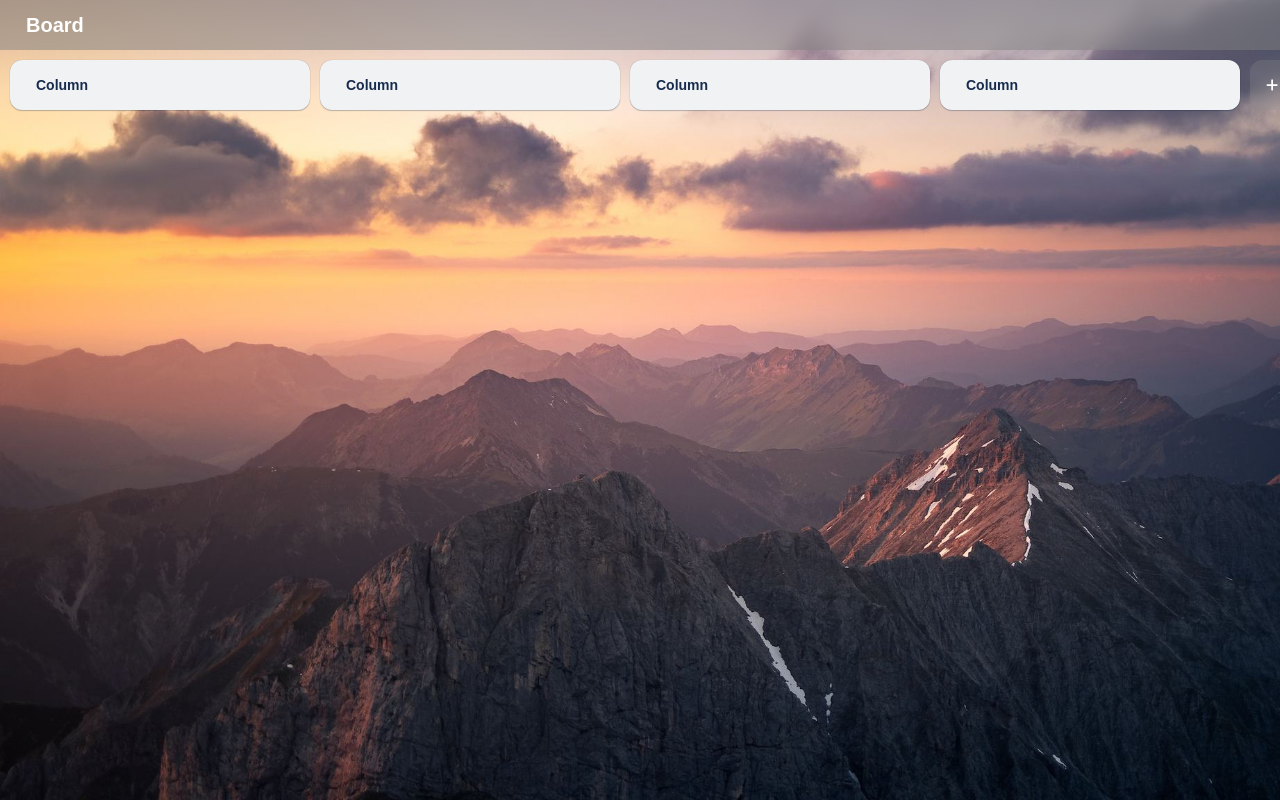
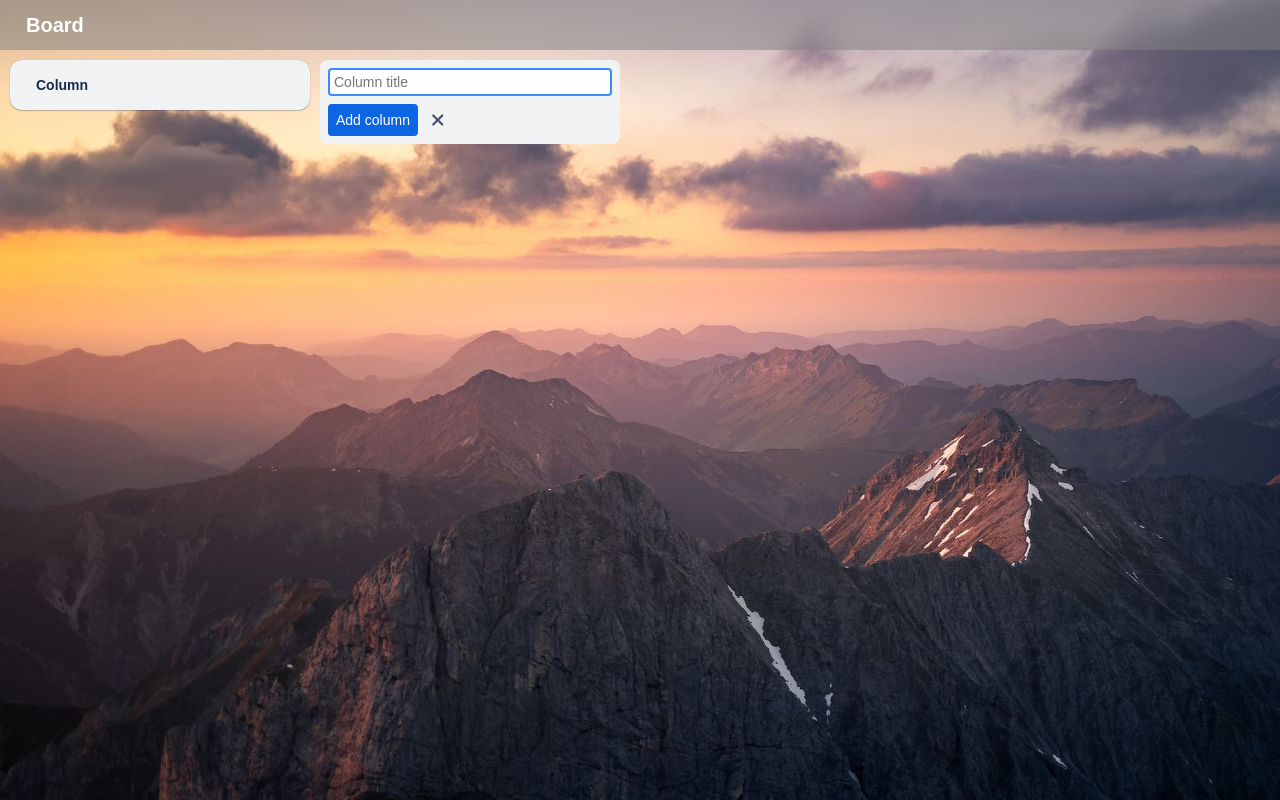
Before and after one commit to Tapio-adro/tasks-board, a React (Vite) app: page / in a window 1280 px wide. Both pictures are taken after a click on the button "Add a column". Built offline with nearby package versions, Linux system fonts and the light colour scheme.

Commit message:
Advanced columns creation

```diff
--- a/package.json
+++ b/package.json
@@ -22,6 +22,8 @@
     "react": "^18.2.0",
     "react-18-input-autosize": "^3.0.0",
     "react-dom": "^18.2.0",
+    "react-hotkeys": "^2.0.0",
+    "react-hotkeys-hook": "^4.4.1",
     "react-outside-click-handler": "^1.3.0",
     "styled-components": "^6.0.7",
     "use-immer": "^0.9.0",
--- /dev/null
+++ b/src/assets/shared/sharedComponents.tsx
@@ -0,0 +1,3 @@
+export const  = styled.`
+
+`;
--- a/src/assets/shared/types.ts
+++ b/src/assets/shared/types.ts
@@ -9,6 +9,6 @@ export type BoardColumn = {
 }
 
 export type BoardColumnAction =
-  | { type: 'added' }
+  | { type: 'added', title: string }
   | { type: 'renamed'; boardColumn: BoardColumn }
   | { type: 'deleted'; id: string };
--- a/src/assets/style/style.sass
+++ b/src/assets/style/style.sass
@@ -1,2 +1,8 @@
 *
+  font-size: 14px
   font-family: sans-serif
+input[type=text]
+  border: 2px solid #388BFF
+  border-radius: 4px
+input[type=text]::placeholder
+  font-weight: normal
--- a/src/assets/style/styleReset.css
+++ b/src/assets/style/styleReset.css
@@ -3,6 +3,7 @@
   margin: 0;
 }
 button {
+  appearance: none;
   background: none repeat scroll 0 0 transparent;
   border: medium none;
   border-spacing: 0;
@@ -16,6 +17,12 @@ button {
   text-decoration: none;
   text-indent: 0;
 }
+textarea:focus, input:focus {
+  outline: none;
+}
+button {
+  cursor: pointer;
+}
 /* input {
   all: unset;
 } */
--- /dev/null
+++ b/src/components/AddColumnButton.tsx
@@ -0,0 +1,159 @@
+import { FontAwesomeIcon } from '@fortawesome/react-fontawesome'
+import { faPlus, faXmark } from "@fortawesome/free-solid-svg-icons";
+import { useBoardColumnsDispatch } from '../contexts/BoardColumnsContext';
+import styled, { css } from 'styled-components';
+import { useEffect, useRef, useState } from 'react';
+import { useHotkeys } from 'react-hotkeys-hook';
+import OutsideClickHandler from 'react-outside-click-handler';
+
+
+interface ButtonProps {
+  readonly $isActive: boolean;
+}
+
+const AddColumnWrapper = styled.div<ButtonProps>`
+  background-color: #6d6c6c39;
+  height: 50px;
+  backdrop-filter: blur(4px);
+  font-size: 14px;
+  transition: 0.25s;
+  padding: 8px;
+  position: relative;
+  overflow: hidden;
+  border-radius: 8px;
+  ${props => props.$isActive && css`
+    height: 84px;
+    background-color: #f1f2f4;
+    cursor: auto;
+  `};
+  &:hover {
+    background-color: ${props => props.$isActive ? '#f1f2f4' : '#96969616'};
+  }
+`;
+const StyledAddColumnButton = styled.button`
+  top: 0;
+  left: 0;
+  position: absolute;
+  padding-left: 16px;
+  color: #fff;
+  width: 100%;
+  height: 50px;
+  cursor: pointer;
+  flex-grow: 1;
+`;
+const Input = styled.input`
+  font-weight: bold;
+  font-size: 14px;
+  padding: 4px;
+  color: #172b4d;
+  width: 100%;
+`;
+const ButtonsContainer = styled.div`
+  display: flex;
+  margin-top: 8px;
+`;
+const ConfirmButton = styled.button`
+  min-height: 32px;
+  background-color: #0C66E4;
+  padding: 4px 8px;
+  color: #fff;
+  border-radius: 4px;
+  &:hover {
+    opacity: 0.8;
+  }
+`;
+const CancelButton = styled.button`
+  height: 32px;
+  width: 32px;
+  display: flex;
+  justify-content: center;
+  align-items: center;
+  color: #44546F;
+  margin-left: 4px;
+  border-radius: 4px;
+  &:hover {
+    background-color: #8d8d8d28;
+  }
+  svg {
+    font-weight: normal;
+    font-size: 18px;
+  }
+`;
+
+
+export default function AddColumnButton() {
+  const dispatch = useBoardColumnsDispatch();
+
+  const [isActive, setIsActive] = useState<boolean>(false);
+
+  const inputRef = useRef<HTMLInputElement | null>(null);
+
+  useEffect(() => {
+    if (isActive && inputRef.current) {
+      inputRef.current.focus();
+    }
+  }, [isActive]);
+
+  useHotkeys('enter', confirmAddingColumn, {enableOnFormTags: true})
+  useHotkeys('esc', cancelAddingColumn, {enableOnFormTags: true})
+
+  function startAddingColumn() {
+    if (isActive) return;
+
+    setIsActive(true)
+  }
+  function confirmAddingColumn() {
+    if (!isActive || inputRef.current == null || inputRef.current.value == '') {
+      if (inputRef.current) {
+        inputRef.current.focus();
+      }
+      return;
+    }
+
+    dispatch({
+      type: 'added',
+      title: inputRef.current.value
+    })
+
+    inputRef.current.value = ''
+    inputRef.current.focus();
+  }
+  function cancelAddingColumn() {
+    if (!isActive) return;
+
+    setIsActive(false)
+  }
+
+
+
+  const addColumnButton = isActive ? null : (
+    <StyledAddColumnButton
+      onClick={startAddingColumn}
+    >
+      <FontAwesomeIcon icon={faPlus}/>&nbsp;
+      Add a column
+    </StyledAddColumnButton>
+  )
+  const addColumnMenu = isActive ? (
+    <>
+      <Input ref={inputRef} type="text" placeholder='Column title' />
+      <ButtonsContainer>
+        <ConfirmButton onClick={confirmAddingColumn}>Add column</ConfirmButton>
+        <CancelButton onClick={cancelAddingColumn}>
+          <FontAwesomeIcon icon={faXmark} />
+        </CancelButton>
+      </ButtonsContainer>
+    </>
+  ) : null
+
+  return (
+    <OutsideClickHandler onOutsideClick={() => cancelAddingColumn()}>
+      <AddColumnWrapper
+        $isActive={isActive}
+      >
+        {addColumnButton}
+        {addColumnMenu}
+      </AddColumnWrapper>
+    </OutsideClickHandler>
+  )
+}
--- a/src/components/BoardColumnComponent.tsx
+++ b/src/components/BoardColumnComponent.tsx
@@ -23,7 +23,7 @@ const BoardColumnTitle = styled.div`
     font-weight: bold;
     font-size: 14px;
     padding: 4px;
-    border: 2px solid rgba(0, 0, 0, 0);
+
     flex: 1;
   }
   >div:not(.title) {
@@ -39,7 +39,7 @@ export default function BoardColumnComponent(props: BoardColumn) {
       type: "renamed",
       boardColumn: {
         ...props,
-        title: newTitle
+        title: newTitle != '' ? newTitle : props.title
       }
     })
   }
--- a/src/components/BoardComponent.tsx
+++ b/src/components/BoardComponent.tsx
@@ -1,15 +1,10 @@
-import React, { useEffect, useState } from 'react';
-import { Board, BoardColumn } from '../assets/shared/types';
-import { getInitialBoardColumn } from '../assets/scripts/objectsGenerator';
+import { rgba } from 'polished';
+import { useEffect, useState } from 'react';
 import { styled } from 'styled-components';
-import { rgba } from 'polished';
+import { useBoardColumns } from '../contexts/BoardColumnsContext';
+import AddColumnButton from './AddColumnButton';
+import BoardColumnComponent from './BoardColumnComponent';
 import RenamableField from './RenamableField';
-import { v4 as uuidv4 } from 'uuid';
-
-import { FontAwesomeIcon } from '@fortawesome/react-fontawesome'
-import { faPlus } from "@fortawesome/free-solid-svg-icons";
-import BoardColumnComponent from './BoardColumnComponent';
-import { BoardColumnsProvider, useBoardColumns, useBoardColumnsDispatch } from '../contexts/BoardColumnsContext';
 
 const BoardTitle = styled.div`
   backdrop-filter: blur(8px);
@@ -23,7 +18,6 @@ const BoardTitle = styled.div`
     font-weight: bold;
     font-size: 20px;
     padding: 4px;
-    border: 2px solid rgba(0, 0, 0, 0);
   }
 `;
 const ColumnsContainer = styled.div`
@@ -33,55 +27,17 @@ const ColumnsContainer = styled.div`
   padding: 10px;
   overflow-x: auto;
   height: calc(100vh - 50px);
-  >div, >button {
+  >div {
     flex: 0 0 auto;
     width: 300px;
     border-radius: 12px;
   }
 `;
-const StyledAddColumn = styled.button`
-  background-color: #96969639;
-  height: 50px;
-  color: #fff;
-  backdrop-filter: blur(4px);
-  display: flex;
-  align-items: center;
-  font-size: 14px;
-  padding-left: 16px;
-  cursor: pointer;
-  &:hover {
-    background-color: #96969616;
-  }
-`;
+
 
 export default function BoardComponent () {
   const [boardTitle, setBoardTitle] = useState<string>('Board');
   const boardColumns = useBoardColumns();
-
-
-  useEffect(() => {
-    // setBoard({
-    //   ...board,
-    //   columns: [
-    //     ...board.columns,
-    //     getDefaultBoardColumn()
-    //   ]
-
-    // })
-
-    // return () => {
-    //   board.columns = []
-    // }
-}, [])
-
-
-
-  // function setBoardTitle(newTitle: string) {
-  //   setBoard({
-  //     ...board,
-  //     title: newTitle
-  //   })
-  // }
 
   const boardColumnsList = boardColumns?.map((column) => {
     return (<BoardColumnComponent key={column.id} {...column} />)
@@ -97,25 +53,8 @@ export default function BoardComponent () {
       </BoardTitle>
       <ColumnsContainer>
         {boardColumnsList}
-        <AddColumn />
+        <AddColumnButton />
       </ColumnsContainer>
     </>
   )
 }
-
-function AddColumn() {
-  const dispatch = useBoardColumnsDispatch();
-
-  function addColumn() {
-    dispatch({
-      type: 'added'
-    })
-  }
-
-  return (
-    <StyledAddColumn onClick={addColumn}>
-      <FontAwesomeIcon icon={faPlus}/>&nbsp;
-      Add a column
-    </StyledAddColumn>
-  )
-}
--- a/src/components/RenamableField.tsx
+++ b/src/components/RenamableField.tsx
@@ -1,4 +1,5 @@
 import { ChangeEvent, useEffect, useRef, useState } from 'react';
+import { useHotkeys } from 'react-hotkeys-hook';
 import OutsideClickHandler from 'react-outside-click-handler';
 import styled from 'styled-components';
 
@@ -6,6 +7,10 @@ const TextField = styled.div`
   overflow: hidden;
   text-overflow: ellipsis;
   cursor: pointer;
+  border-color: rgba(0, 0, 0, 0);
+  border-radius: 4px;
+  border-width: 2px;
+  border-style: solid;
 `;
 const StyledInput = styled.input`
   width: 100%;
@@ -28,6 +33,10 @@ export default function RenamableField({
     }
   }, [showInput])
 
+  useHotkeys('enter', () => setShowInput(false), {enableOnFormTags: true})
+  useHotkeys('esc', () => setShowInput(false), {enableOnFormTags: true})
+
+
   function handleInputChange(event: ChangeEvent<HTMLInputElement>) {
     onFieldValueChange(event.target.value)
   }
--- a/src/contexts/BoardColumnsContext.tsx
+++ b/src/contexts/BoardColumnsContext.tsx
@@ -9,7 +9,7 @@ interface Props {
 
 const BoardColumnsContext = createContext<BoardColumn[] | null>(null);
 const BoardColumnsDispatchContext = createContext<Dispatch<BoardColumnAction>>(() => {});
-const intialBoardColumns = [getInitialBoardColumn(), getInitialBoardColumn(), getInitialBoardColumn()]
+const intialBoardColumns = [getInitialBoardColumn()]
 
 
 export function BoardColumnsProvider({ children }: Props) {
@@ -38,7 +38,9 @@ export function useBoardColumnsDispatch(): ((action: BoardColumnAction) => void)
 function boardColumnsReducer(draft: BoardColumn[], action: BoardColumnAction) {
   switch (action.type) {
     case 'added': {
-      draft.push(getInitialBoardColumn());
+      const boardColumn = getInitialBoardColumn()
+      boardColumn.title = action.title
+      draft.push(boardColumn);
       break;
     }
     case 'renamed': {
```
Also changed, not shown: 1 other file (tests, documents, lock files or other folders).
